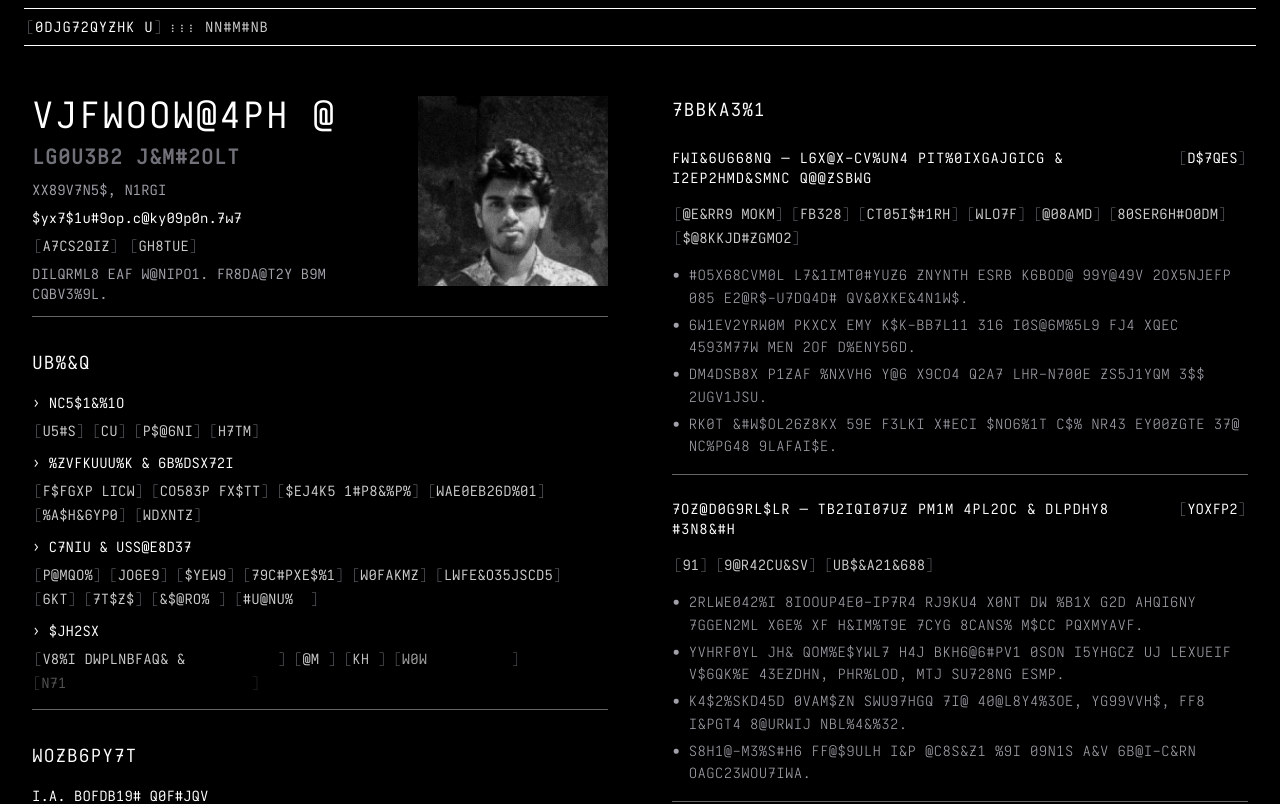
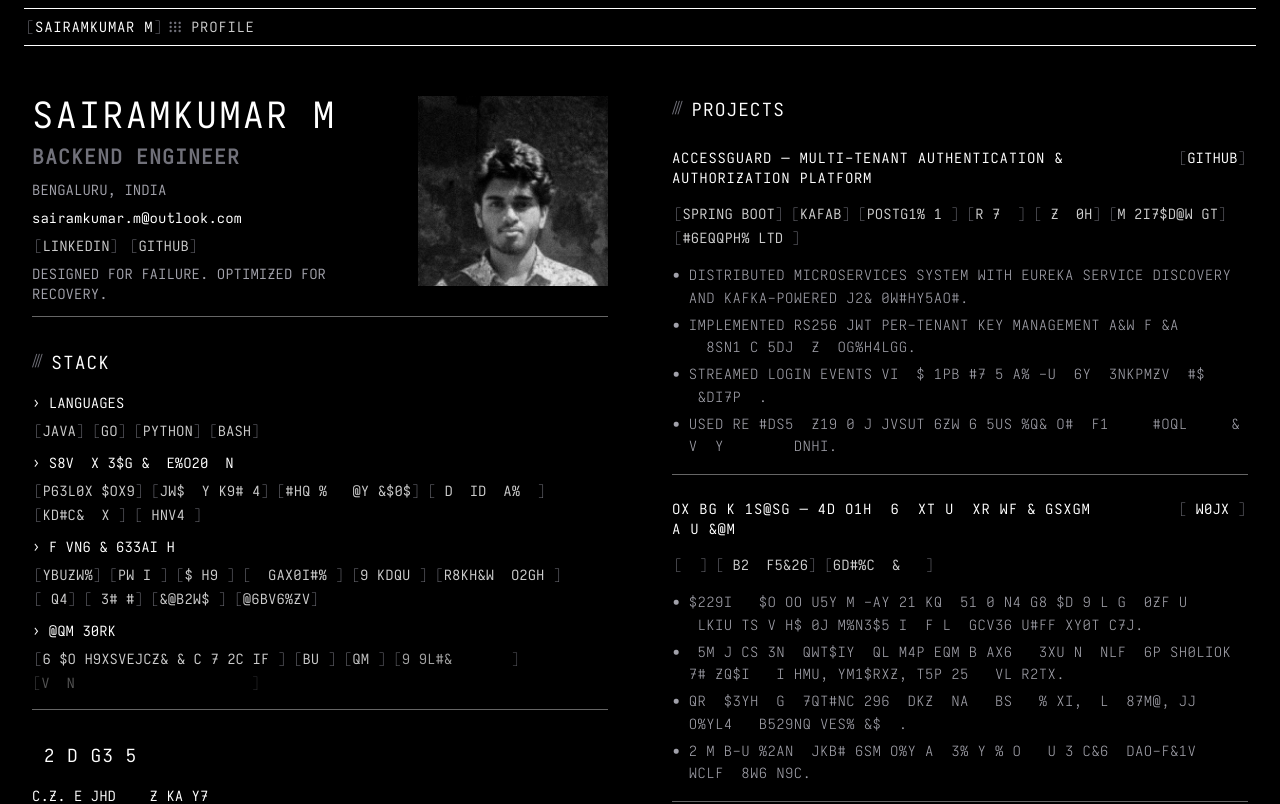
Before and after one commit to sairamkumarm/personal-portfolio, a Next.js app: page / in a window 1280 px wide. Shown: the top 804 px of the page. Built offline with nearby package versions, Linux system fonts and the light colour scheme.

Commit message:
added new animation

```diff
--- /dev/null
+++ b/components/decode-text-controlled-cycle.tsx
@@ -0,0 +1,231 @@
+"use client"
+
+import {
+  useState,
+  useEffect,
+  useRef,
+  ReactNode,
+  Children,
+  isValidElement,
+  useMemo,
+  useCallback,
+  cloneElement,
+} from "react"
+
+const CHARS = "&%$#@ABCDEFGHIJKLMNOPQRSTUVWXYZ1234567890                 "
+
+const GIBBERISH_SWEEP_MS = 200
+const REVEAL_LAG_MS = 1300
+
+const CYCLE_INTERVAL = 1000
+const CYCLE_DELTA = 300
+
+const DEFAULT_IMMUTABLE_CHARS = new Set([
+  " ", ".", ":", ";", ",", "!", "?", "'", '"', "`", "-", "_",
+  "(", ")", "[", "]", "{", "}", "/", "\\",
+  "@", "•", "⫻", "—", "⁝", "›", "&",
+])
+
+interface CharState {
+  original: string
+  scrambled: string
+  gibberishAt: number
+  revealAt: number
+  nextCycleAt: number
+}
+
+const getPlainText = (children: ReactNode): string => {
+  return Children.toArray(children)
+    .map((child) => {
+      if (typeof child === "string" || typeof child === "number") return child
+      if (isValidElement<{ children?: ReactNode }>(child) && child.props.children) {
+        return getPlainText(child.props.children)
+      }
+      return ""
+    })
+    .join("")
+}
+
+const getScrambleChar = (
+  char: string,
+  scramblePool: string,
+  immutableChars: Set<string> = DEFAULT_IMMUTABLE_CHARS
+): string => {
+  if (immutableChars.has(char)) return char
+  return scramblePool[Math.floor(Math.random() * scramblePool.length)]
+}
+
+const randomCycle = (interval: number, delta: number) => {
+  const min = Math.max(0, interval - delta)
+  const max = interval + delta
+  return min + Math.random() * (max - min)
+}
+
+interface DecodeTextControlledCycleProps {
+  children: ReactNode
+  delay?: number
+  className?: string
+  shouldStart?: boolean
+  debugMode?: boolean
+  bracket?: boolean
+  cycleInterval?: number
+}
+
+export function DecodeTextControlledCycle({
+  children,
+  delay = 0,
+  className = "",
+  shouldStart = true,
+  debugMode = false,
+  bracket = false,
+  cycleInterval = CYCLE_INTERVAL,
+}: DecodeTextControlledCycleProps) {
+  const [content, setContent] = useState<ReactNode | null>(null)
+  const hasCompletedRef = useRef(false)
+  const rafRef = useRef<number | null>(null)
+  const startTimeRef = useRef<number | null>(null)
+
+  const planRef = useRef<CharState[]>([])
+  const totalDurationRef = useRef(0)
+  const bufferRef = useRef<string[]>([]);
+
+  const plainText = useMemo(() => getPlainText(children), [children])
+
+  useEffect(() => {
+    hasCompletedRef.current = false
+    startTimeRef.current = null
+    setContent(null)
+
+    if (rafRef.current) {
+      cancelAnimationFrame(rafRef.current)
+    }
+
+    if (!plainText.length) {
+      planRef.current = []
+      totalDurationRef.current = 0
+      return
+    }
+
+    const plan: CharState[] = plainText.split("").map((char, index) => {
+      const gibberishAt = (index / plainText.length) * GIBBERISH_SWEEP_MS
+      const revealAt = gibberishAt + REVEAL_LAG_MS
+
+      return {
+        original: char,
+        scrambled: getScrambleChar(char, CHARS),
+        gibberishAt,
+        revealAt,
+        nextCycleAt: gibberishAt + randomCycle(cycleInterval, CYCLE_DELTA),
+      }
+    })
+
+    planRef.current = plan
+    bufferRef.current = new Array(plan.length).fill("\u00A0")
+    totalDurationRef.current = plan[plan.length - 1].revealAt
+
+  }, [plainText, cycleInterval])
+
+  const tick = useCallback((now: number) => {
+    if (startTimeRef.current === null) {
+      startTimeRef.current = now
+    }
+
+    const elapsed = now - startTimeRef.current
+    const plan = planRef.current
+    const buffer = bufferRef.current
+    const totalDuration = totalDurationRef.current
+
+    if (elapsed >= totalDuration) {
+      hasCompletedRef.current = true
+      setContent(children)
+      return
+    }
+
+    const wavePosition = (elapsed / totalDuration) * plan.length
+
+    for (let i = 0; i < plan.length; i++) {
+      const state = plan[i]
+
+      if (elapsed >= state.revealAt) {
+        buffer[i] = state.original
+      } else if (elapsed >= state.gibberishAt) {
+        if (DEFAULT_IMMUTABLE_CHARS.has(state.original)) {
+            buffer[i] = state.original;
+        } else {
+            const progress =
+            (elapsed - state.gibberishAt) /
+            (state.revealAt - state.gibberishAt)
+
+            const base = 1 - progress
+            const distanceFactor = Math.min(1, Math.abs(i - wavePosition) / 6)
+
+            const scrambleProbability = Math.max(0.15, base * distanceFactor)
+
+            if (elapsed >= state.nextCycleAt && Math.random() < scrambleProbability) {
+              state.scrambled = getScrambleChar(state.original, CHARS)
+              state.nextCycleAt = elapsed + randomCycle(cycleInterval, CYCLE_DELTA)
+            }
+            buffer[i] = state.scrambled
+        }
+      } else {
+        buffer[i] = "\u00A0"
+      }
+    }
+
+    const output = buffer.join("")
+    let animatedNode: ReactNode = output;
+    if (isValidElement(children)) {
+        animatedNode = cloneElement(children, {}, output);
+    }
+    setContent(animatedNode);
+
+    rafRef.current = requestAnimationFrame(tick)
+  }, [children, cycleInterval])
+
+  useEffect(() => {
+    if (!shouldStart) return
+
+    if (debugMode) {
+      setContent(children)
+      hasCompletedRef.current = true
+      return
+    }
+
+    if (!planRef.current.length) {
+      setContent(children)
+      return
+    }
+
+    const timeout = setTimeout(() => {
+      rafRef.current = requestAnimationFrame(tick)
+    }, delay)
+
+    return () => {
+      clearTimeout(timeout)
+      if (rafRef.current) cancelAnimationFrame(rafRef.current)
+    }
+  }, [children, delay, debugMode, shouldStart, tick])
+
+  const renderWithBrackets = (node: ReactNode) => {
+    if (!bracket) return node
+    return (
+      <span className="bracket-interactive px-0.5">
+        <span className="bracket-accent font-extralight">[</span>
+        <span className="bracket-content">{node}</span>
+        <span className="bracket-accent font-extralight">]</span>
+      </span>
+    )
+  }
+
+  return (
+    <span className={className}>
+      {content === null ? (
+        <span className="opacity-0" aria-hidden="true">
+          {renderWithBrackets(children)}
+        </span>
+      ) : (
+        renderWithBrackets(content)
+      )}
+    </span>
+  )
+}
--- a/components/operator-profile.tsx
+++ b/components/operator-profile.tsx
@@ -9,7 +9,7 @@ import { ProfileHeader } from "./profile/profile-header"
 import { IdentityPanel } from "./profile/identity-panel"
 import { ProjectsSection } from "./profile/project-section"
 import { ExperienceSection } from "./profile/experience-section"
-import { DecodeTextNonCycled } from "./decode-text-non-cycled"
+import { DecodeTextControlledCycle } from "./decode-text-controlled-cycle"
 
 interface OperatorProfileProps {
   data: ResumeData
@@ -40,7 +40,7 @@ export function OperatorProfile({ data }: OperatorProfileProps) {
     DEBUG_MODE ? "interactive" : "lines",
   )
 
-  const GlitchComponent = DecodeTextNonCycled;
+  const GlitchComponent = DecodeTextControlledCycle;
 
   // FIXED: Stable phase management
   useEffect(() => {
```
